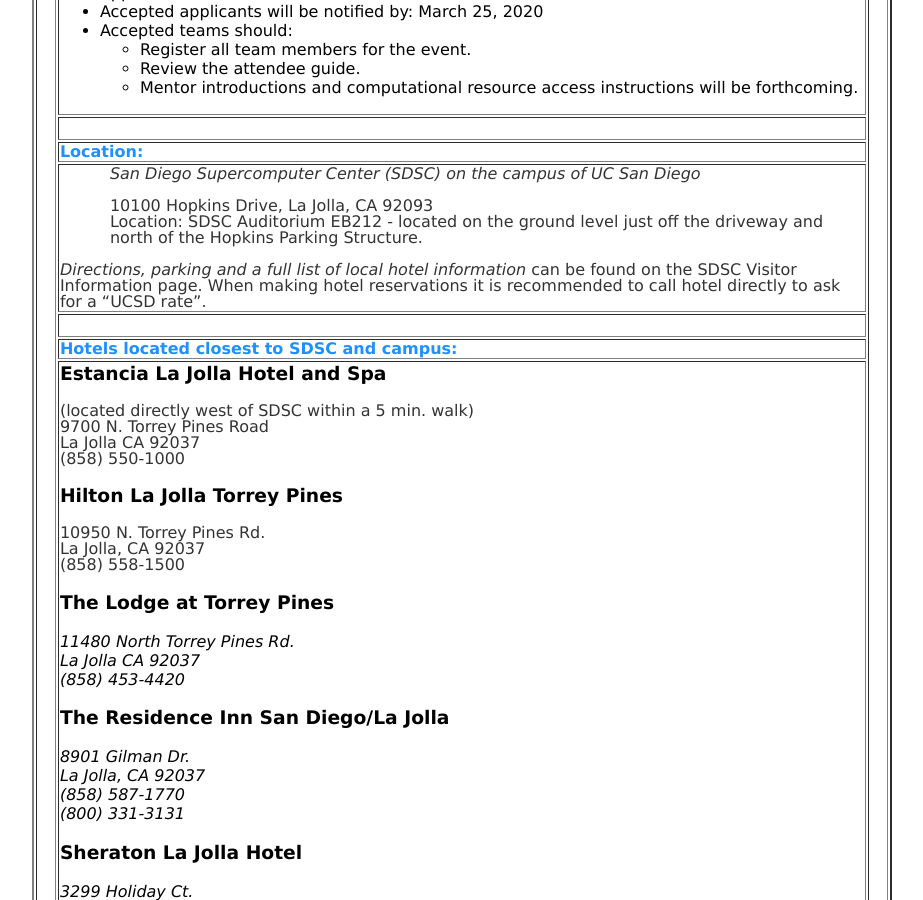
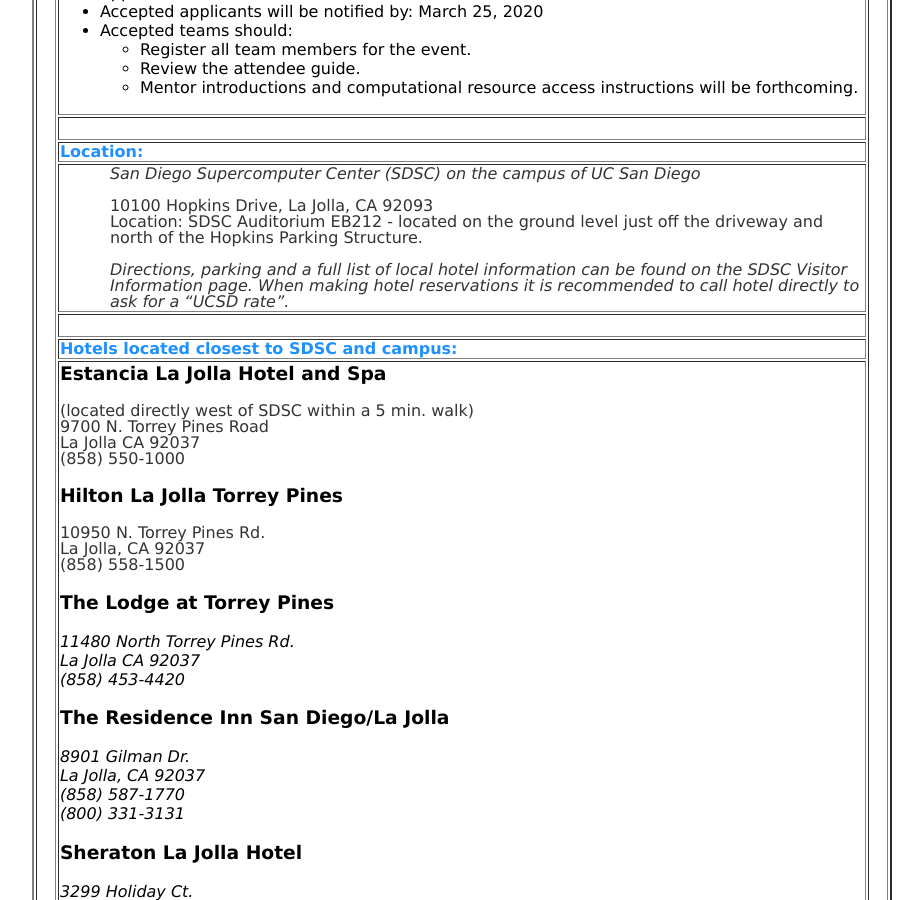
Before and after one commit to sdsc-hpc-training/sdsc-hpc-training.github.io, a Jekyll site: the page built from gpuhackathon/index.html, in a window 1280 px wide and 900 px high, scrolled down 1261 px. Shown: the whole window, without its empty margins (178-1101 px from the left). Built offline with Jekyll 4.4.1, drawn with Linux system fonts in a browser that asks for light colours.

Commit message:
update index

```diff
--- a/gpuhackathon/index.html
+++ b/gpuhackathon/index.html
@@ -107,7 +107,8 @@
     the ground level just off the driveway and north of the
     Hopkins Parking Structure.</p>
     <p>
-    <em>Directions, parking and a full list of local hotel information</em>
+    <p id="paral" class="italic">
+Directions, parking and a full list of local hotel information</em>
     can be found on the SDSC Visitor Information page.
     When making hotel reservations it is recommended to call hotel
     directly to ask for a “UCSD rate”.
```
